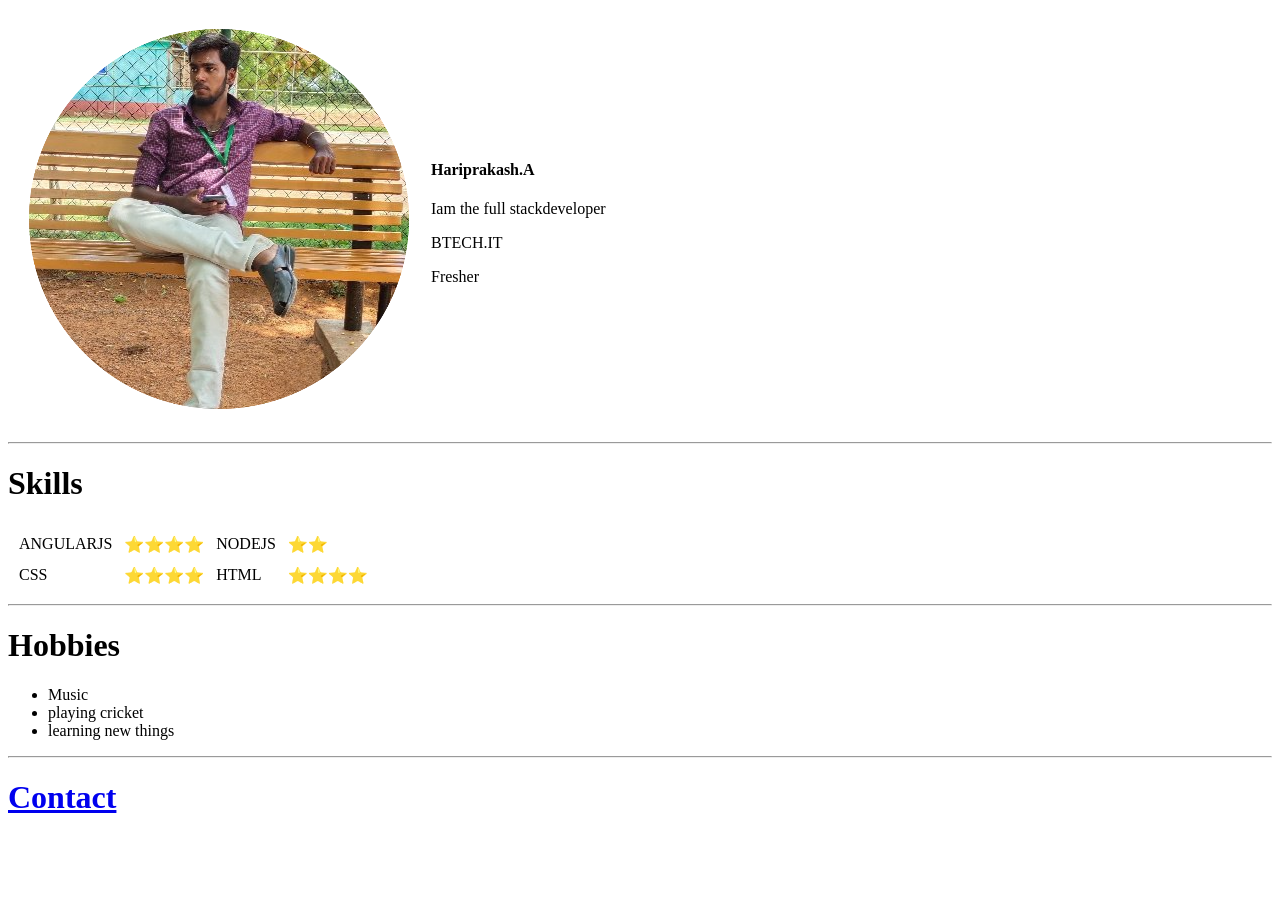
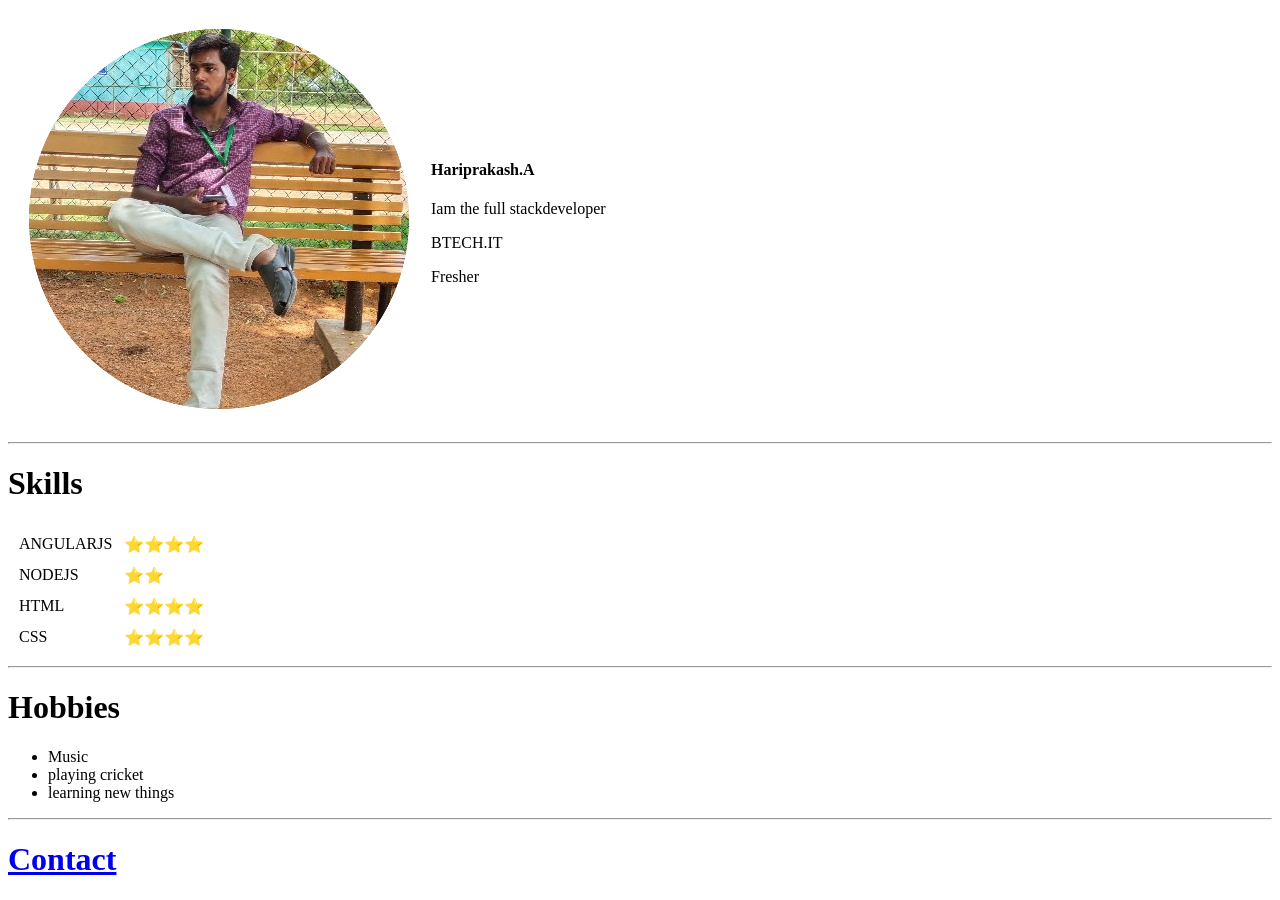
Before and after one commit to harikpm/cv, a plain HTML site: page index.html in a window 1280 px wide. Before the commit the page ends 838 px from the top, so only its background shows below. Drawn offline with Linux system fonts and the light colour scheme.

Commit message:
row changes

```diff
--- a/index.html
+++ b/index.html
@@ -23,21 +23,26 @@
     <hr>
     <h1>Skills</h1>
     <table cellspacing="10">
-        <tr>
+               <tr>
             <td>ANGULARJS</td>
             <td>⭐⭐⭐⭐</td>
-            <td>NODEJS</td>
-            <td>⭐⭐</td>
-
+        </tr>
+        <td>NODEJS</td>
+        <td>⭐⭐</td>
         </tr>
         <tr>
+            <td>HTML</td>
+            <td>⭐⭐⭐⭐</td>
+        </tr>
+        <tr>
+
+
             <td>CSS</td>
             <td>⭐⭐⭐⭐</td>
 
-            <td>HTML</td>
-            <td>⭐⭐⭐⭐</td>
 
         </tr>
+
     </table>
     <hr>
     <h1>Hobbies</h1>
```
